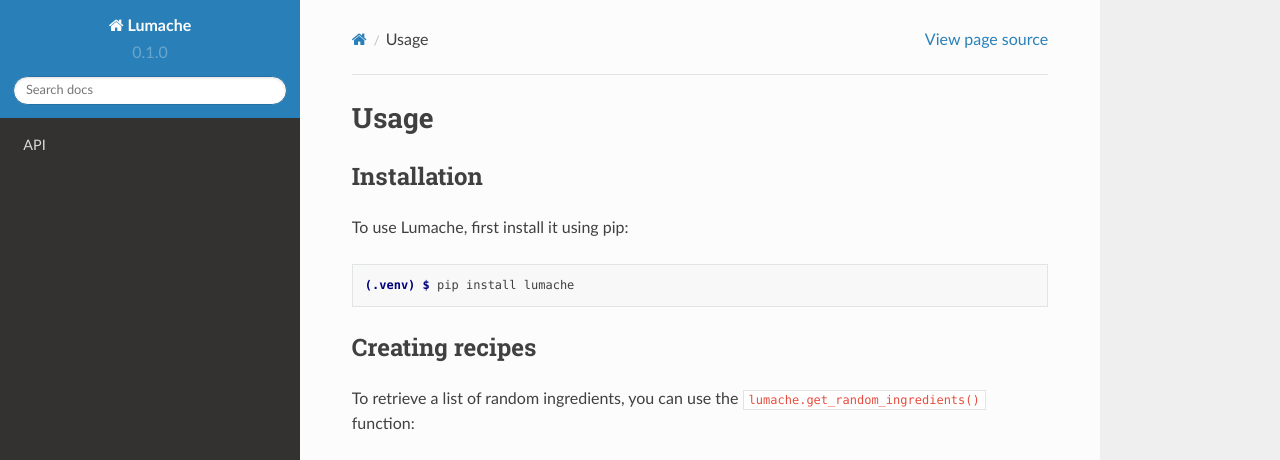
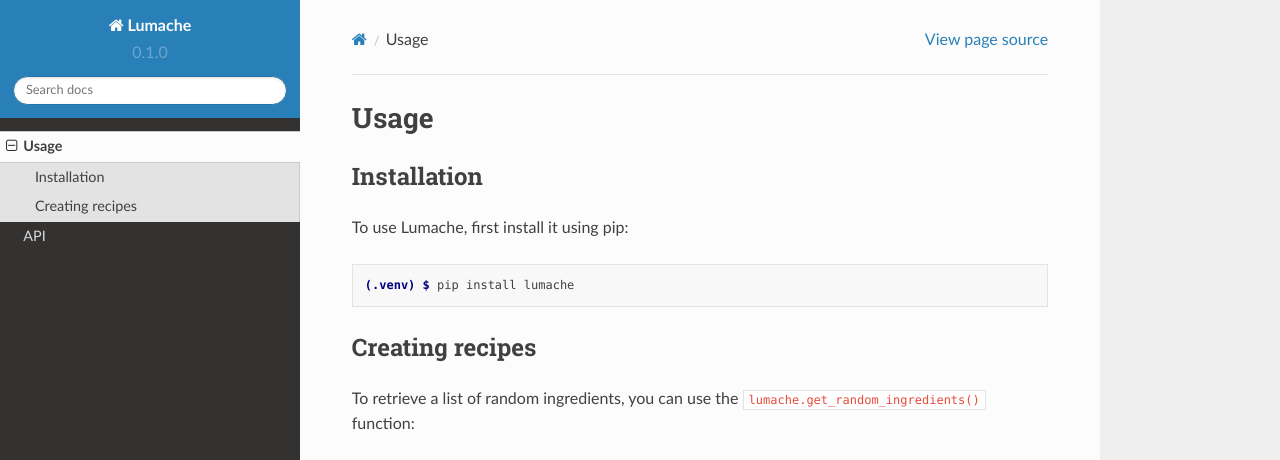
Before and after one commit to syedshahzaibshah/Functions-Documentation, a Sphinx documentation site: the page built from docs/source/usage.rst, in a window 1280 px wide and 1095 px high. Shown: the top 460 px of the window. Built offline with Sphinx 7.4.7 and the Read the Docs theme 2.0.0, drawn with Linux system fonts in a browser that asks for light colours; pages that are not in the unit, such as notebooks, are missing from menus; grey boxes are pictures that could not be loaded.

Commit message:
Update index.rst

```diff
--- a/docs/source/index.rst
+++ b/docs/source/index.rst
@@ -15,5 +15,5 @@ Contents
 
 .. toctree::
 
-   Zoho Books
+   usage
    api
```
